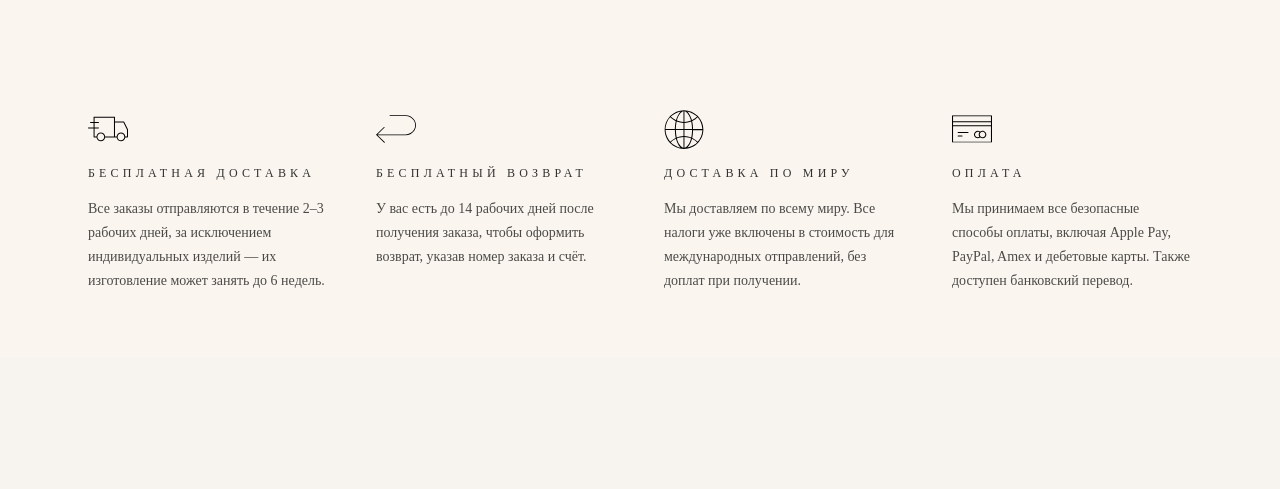
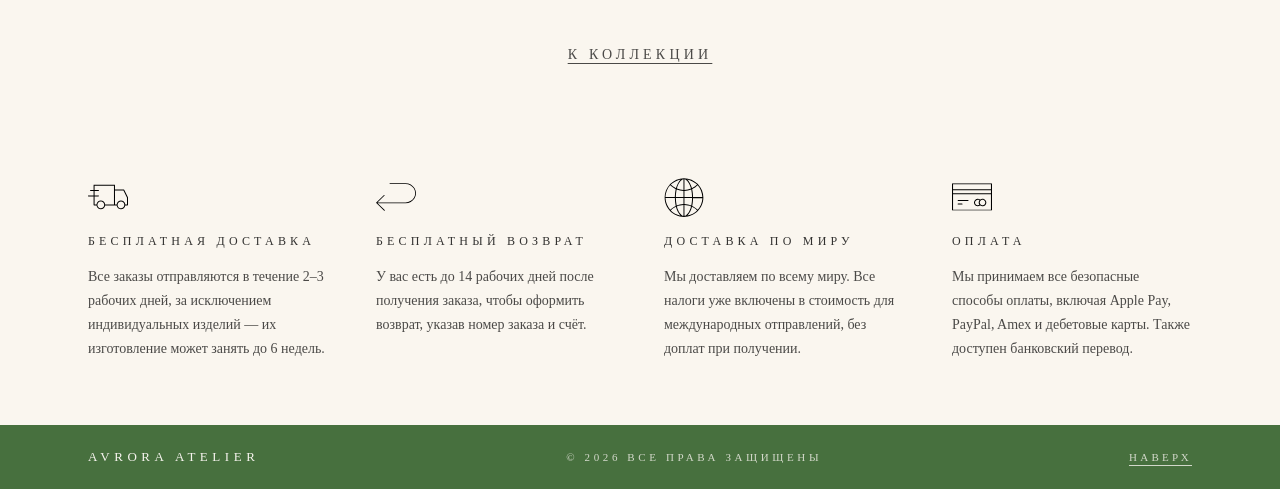
Before and after one commit to z1ec/RDN-example-avrora-2, a website: page index.html in a window 1280 px wide. Shown: the part 2143-2632 px from the top of the page. Before the commit the page ends 2500 px from the top, so only its background shows below. Drawn offline with Linux system fonts and the light colour scheme.

Commit message:
final version

```diff
--- a/index.html
+++ b/index.html
@@ -8,7 +8,7 @@
     <link rel="stylesheet" href="src/style/output.css">
 </head>
 
-<body class="min-h-screen bg-[#f7f4ef] text-[#1b1b1b]">
+<body id="top" class="min-h-screen bg-[#f7f4ef] text-[#1b1b1b]">
     <div class="h-screen flex flex-col">
         <header class="site-header">
             <div class="mx-auto flex w-full max-w-6xl items-center justify-between px-6 py-4">
@@ -115,6 +115,9 @@
                 type="video/mp4"><img
                 src="//www.mellerio.fr/cdn/shop/files/preview_images/bd066ce6b3e64b90aaaafbc7f2ce8310.thumbnail.0000000000_1100x.jpg?v=1743760068">
         </video>
+        <div class="selection-footer">
+            <span class="selection-link">к коллекции</span>
+        </div>
     </section>
 
     <section class="info-grid">
@@ -153,6 +156,14 @@
             </article>
         </div>
     </section>
+
+    <footer class="site-footer">
+        <div class="footer-inner">
+            <div class="footer-brand">Avrora Atelier</div>
+            <div class="footer-center">© 2026 Все права защищены</div>
+            <a class="footer-top-link" href="#top">наверх</a>
+        </div>
+    </footer>
 </body>
 
 </html>
--- a/src/style/input.css
+++ b/src/style/input.css
@@ -165,6 +165,26 @@
   .info-text {
     @apply text-sm leading-6 text-black/70;
   }
+
+  .site-footer {
+    @apply bg-[#47703E] text-[#f7f4ef];
+  }
+
+  .footer-inner {
+    @apply mx-auto flex w-full max-w-6xl flex-col items-center justify-between gap-4 px-6 py-6 text-xs uppercase tracking-[0.3em] md:flex-row;
+  }
+
+  .footer-brand {
+    @apply text-[13px] uppercase tracking-[0.35em] text-[#f7f4ef];
+  }
+
+  .footer-center {
+    @apply text-[11px] text-[#f7f4ef]/80;
+  }
+
+  .footer-top-link {
+    @apply text-[11px] uppercase tracking-[0.3em] underline underline-offset-4 text-[#f7f4ef]/80 transition hover:text-white;
+  }
 }
 
 @media (max-width: 768px) {
```
Also changed, not shown: src/style/output.css.
